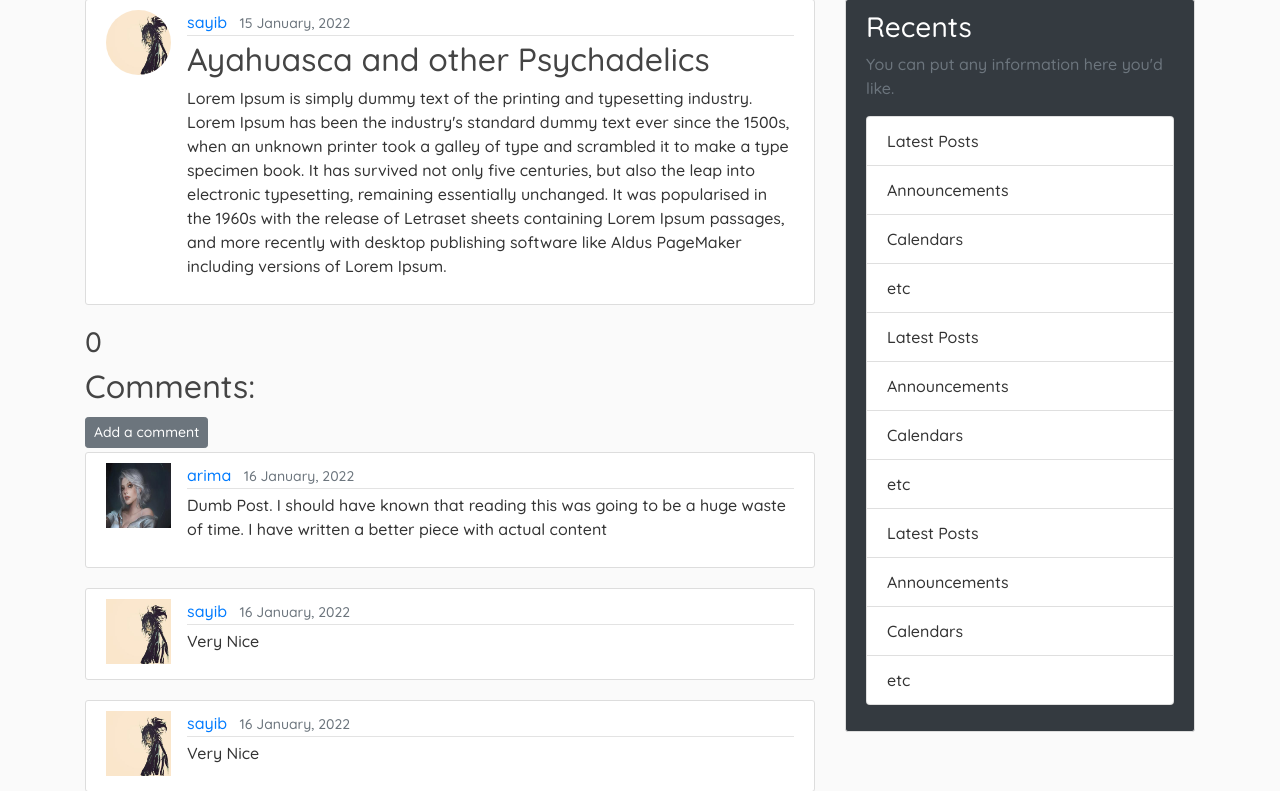
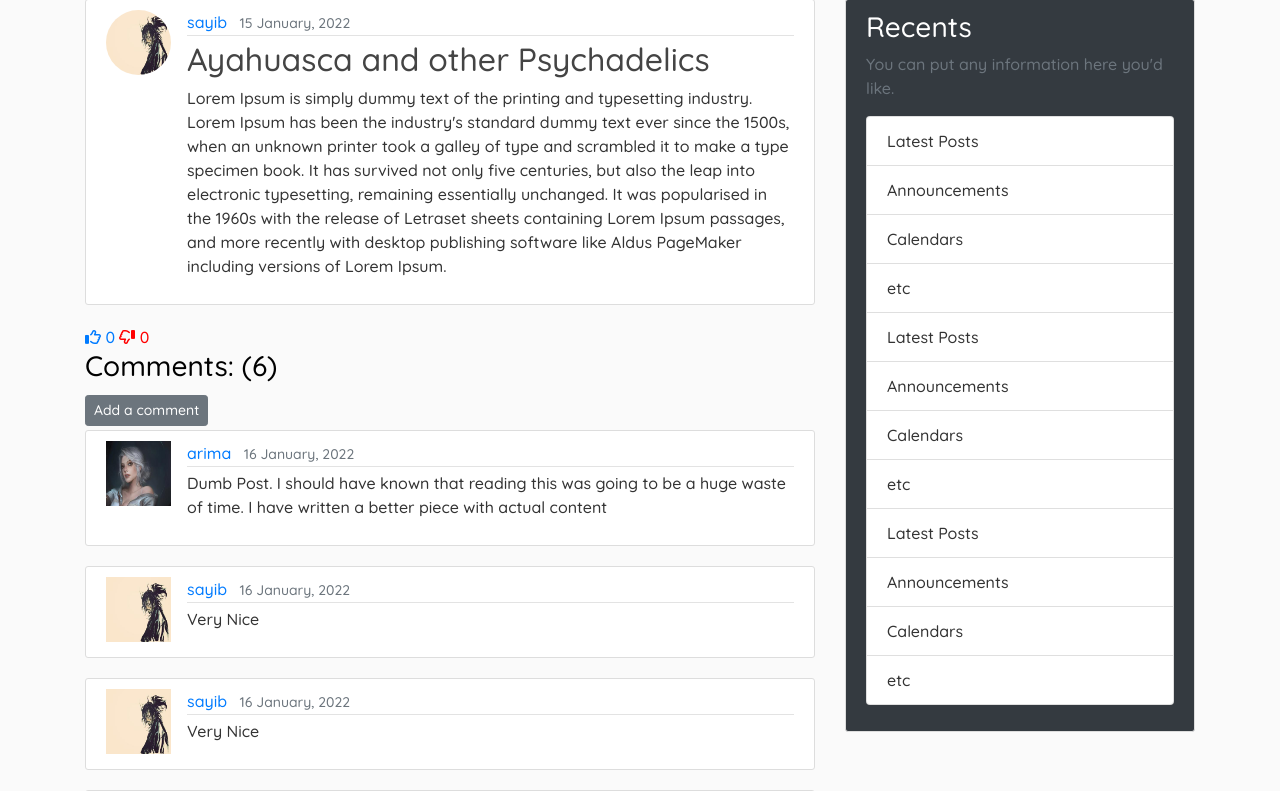
Before and after one commit to mirsayib/SNN, a Django app: page /post/1 in a window 1280 px wide. Shown: the part 81-872 px from the top of the page. Run offline with Django 3.2, Linux system fonts and the light colour scheme; data comes from the database, SQL or seed files in the repository; both versions use the stored data as it was after the commit; data that the repository does not hold is empty.

Commit message:
added dislike btn

```diff
--- a/blog/models.py
+++ b/blog/models.py
@@ -9,6 +9,7 @@ class Post(models.Model):
     date_posted = models.DateTimeField(default=timezone.now)
     author = models.ForeignKey(User, on_delete=models.CASCADE)
     likes = models.ManyToManyField(User, related_name="blog_likes")
+    dislikes = models.ManyToManyField(User, related_name="blog_dislikes")
 
     def __str__(self):
         return self.title
@@ -22,6 +23,9 @@ class Post(models.Model):
     def likes_count(self):
         return self.likes.count()
 
+    def dislikes_count(self):
+        return self.dislikes.count()
+
 class Comment(models.Model):
     body = models.TextField()
     date_posted = models.DateTimeField(default=timezone.now)
@@ -29,6 +33,7 @@ class Comment(models.Model):
     author = models.ForeignKey(User, on_delete=models.CASCADE, related_name="comments")
     post = models.ForeignKey(Post, on_delete=models.CASCADE, related_name="comments")
 
+
     def __str__(self):
         return f"{self.author}'s comment"
 
--- a/blog/static/blog/main.css
+++ b/blog/static/blog/main.css
@@ -5,6 +5,10 @@ body {
     color: #333333;
     margin-top: 5rem;
     font-family: 'Quicksand';
+}
+
+a{
+    text-decoration: none;
 }
 
 h1,
@@ -36,9 +40,7 @@ ul {
     color: #cbd5db;
 }
 
-/* .site-header .navbar-nav .nav-link:hover {
-    color: #ffffff;
-} */
+
 
 .site-header .navbar-nav .nav-link.active {
     font-weight: 500;
--- a/blog/templates/blog/base.html
+++ b/blog/templates/blog/base.html
@@ -13,6 +13,7 @@
             SyBlog
         {% endif %}
     </title>
+    <link rel="stylesheet" href="https://cdnjs.cloudflare.com/ajax/libs/font-awesome/6.0.0-beta3/css/all.min.css" integrity="sha512-Fo3rlrZj/k7ujTnHg4CGR2D7kSs0v4LLanw2qksYuRlEzO+tcaEPQogQ0KaoGN26/zrn20ImR1DfuLWnOo7aBA==" crossorigin="anonymous" referrerpolicy="no-referrer" />
     <link rel="stylesheet" href="https://cdn.jsdelivr.net/npm/bootstrap@4.6.1/dist/css/bootstrap.min.css" integrity="sha384-zCbKRCUGaJDkqS1kPbPd7TveP5iyJE0EjAuZQTgFLD2ylzuqKfdKlfG/eSrtxUkn" crossorigin="anonymous">
     <link rel="stylesheet" href="{%static 'blog/main.css'%}">
   </head>
--- a/blog/templates/blog/post_detail.html
+++ b/blog/templates/blog/post_detail.html
@@ -12,8 +12,9 @@
             <p class="article-content">{{ object.content }}</p>
         </div>
     </article>
-    <h3><a class="article-title" href="{% url 'post-like' post.id%}">{{object.likes_count}}</a></h3>
-    <h2><a class="article-title" href="{% url 'post-detail' post.id%}">Comments:</a></h2>
+    <a class="like-btn"  style="text-decoration:none" href="{% url 'post-like' post.id%}"><i class="fa-regular fa-thumbs-up"></i> {{object.likes_count}}</a>
+    <a class="like-btn"  style="text-decoration:none; color:red" href="{% url 'post-dislike' post.id%}"><i class="fa-regular fa-thumbs-down fa-flip-horizontal"></i> {{object.dislikes_count}}</a>
+    <h3>Comments: ({{object.comments.all.count}})</h3>
     <a class = "btn btn-secondary btn-sm mt-1 mb-1" href="{% url 'add-comment' object.id%}">Add a comment</a>
     {% for comment in object.comments.all %}
         <article class="media content-section">
--- a/blog/urls.py
+++ b/blog/urls.py
@@ -11,6 +11,7 @@ urlpatterns = [
     path('post/<int:pk>', PostDetailView.as_view(), name="post-detail"),
     path('post/new/', PostCreateView.as_view(), name='post-create'),
     path('post/<int:pk>/like', views.likeView, name='post-like'),
+    path('post/<int:pk>/dislike', views.dislikeView, name='post-dislike'),
     path('post/<int:pk>/comment', CommentCreateView.as_view(), name="add-comment"),
     path('about/', views.about, name="blog-about"),
 ]
--- a/blog/views.py
+++ b/blog/views.py
@@ -28,7 +28,22 @@ def likeView(request, pk):
         post.likes.remove(request.user)
     else:
         post.likes.add(request.user)
+        if(request.user in post.dislikes.all()):
+            post.dislikes.remove(request.user)
+
     return redirect(Post.objects.get(pk=pk))
+
+@login_required
+def dislikeView(request, pk):
+    post = Post.objects.get(pk=pk)
+    if(request.user in post.dislikes.all()):
+        post.dislikes.remove(request.user)
+    else:
+        if(request.user in post.likes.all()):
+            post.likes.remove(request.user)
+        post.dislikes.add(request.user)
+    return redirect(Post.objects.get(pk=pk))
+
 
 
 class CommentCreateView(LoginRequiredMixin, CreateView):
```
Also changed, not shown: blog/migrations/0008_post_dislikes.py (added), db.sqlite3.
